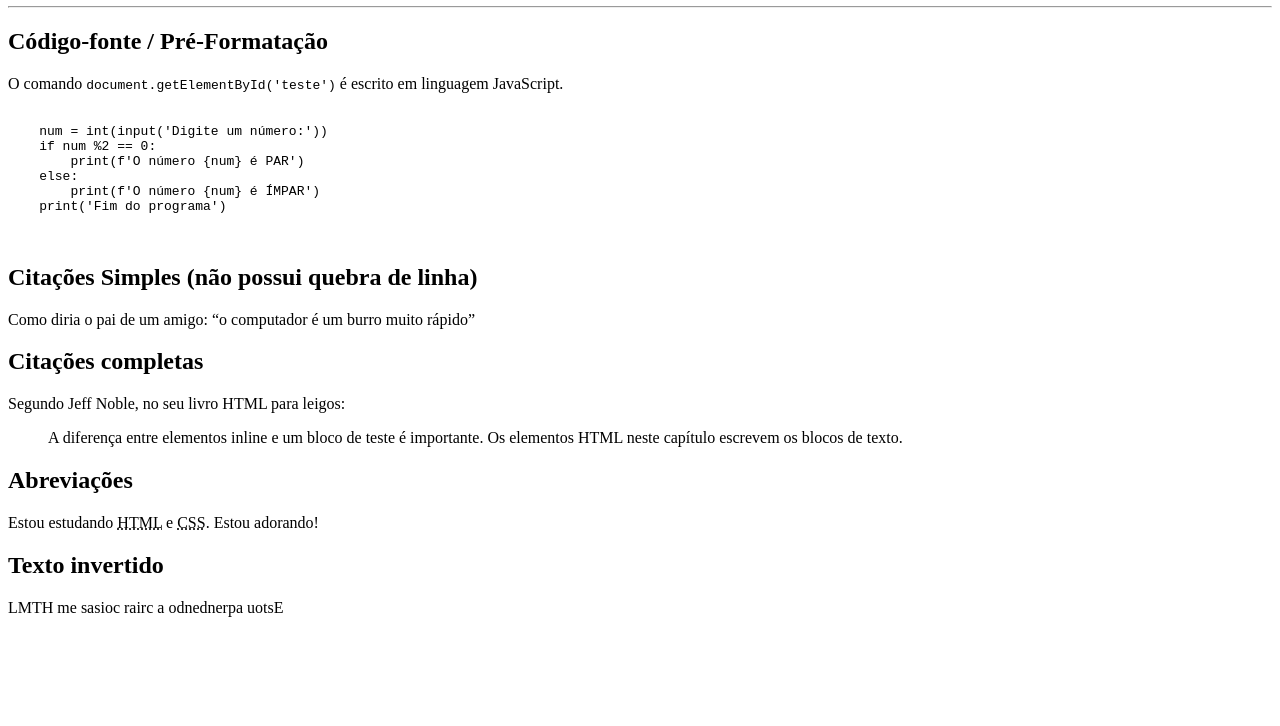
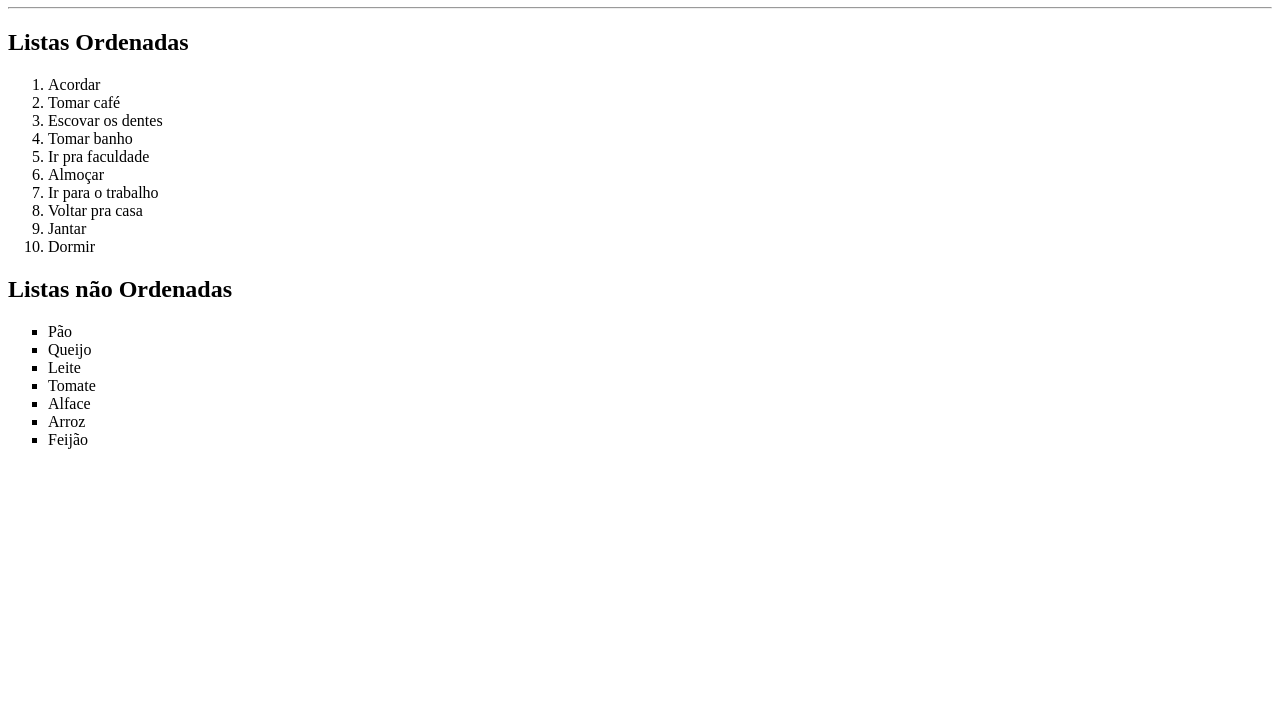
Before and after one commit to PaMis2/ESTUDOS-FRONT-END, a plain HTML site: page html-css/exercicios/ex009/index.html in a window 1280 px wide. Shown: the part 74-800 px from the top of the page. Drawn offline with Linux system fonts and the light colour scheme.

Commit message:
02/05/2023

```diff
--- a/html-css/exercicios/ex009/index.html
+++ b/html-css/exercicios/ex009/index.html
@@ -5,50 +5,39 @@
     <meta http-equiv="X-UA-Compatible" content="IE=edge">
     <meta name="viewport" content="width=device-width, initial-scale=1.0">
     <link rel="shortcut icon" href="favicon.ico" type="image/x-icon">
-    <title>Outras Formatações</title>
+    <title>Listas</title>
 </head>
 <body>
-    <h1>Outras Formatações</h1>
+    <h1>Trabalhando com Listas &#x1f4dd;</h1>
     <hr>
-    <h2>Código-fonte / Pré-Formatação</h2>
-    <p>O comando <code>document.getElementById('teste')</code> é escrito em linguagem JavaScript.</p>
-    <!--
-        Fonte monoespaçadas: dão o mesmo espaço para cada letra das palavras.
-        Usar a tag "code".
+    <h2>Listas Ordenadas</h2>
+    <ol type="1">
+        <!--
+            O </li> se tornou opcional na HTML5
+            types: 1 A a I i
 
-        O "code" não usa identação no código!
-        Usar a tag "pre" e mesclar com a tag "code".
-    -->
-    <!--Código Python a seguir-->
-        <pre>
-            <code>
-    num = int(input('Digite um número:'))
-    if num %2 == 0:
-        print(f'O número {num} é PAR')
-    else:
-        print(f'O número {num} é ÍMPAR')
-    print('Fim do programa')
-            </code>
-        </pre>
-        <!--Usar "SHIFT+TAB" para colocar o código à esquerda e "TAB" para a direita.-->
-        <h2>Citações Simples (não possui quebra de linha)</h2>
-        <p>Como diria o pai de um amigo: <q>o computador é um burro muito rápido</q> </p>
-        <!--Usar a tag "q" para CITAÇÕES! -->
-        <h2>Citações completas</h2>
-        <p>Segundo Jeff Noble, no seu livro HTML para leigos:</p>
-        <blockquote cite="https://www.google.com.br/books/edition/HTML_XHTML_and_CSS_For_Dummies/oWkeeH6ik1MC?hl=en&gbpv=0">
-            A diferença entre elementos inline e um bloco de teste é importante. Os elementos HTML neste capítulo escrevem os blocos de texto.
-        </blockquote>
-
-        <!--blockquote serve para uma citação maior ou completa. Tem quebra de linhas e um deslocamento para a lateral direita.
-
-            O "cite" visualmente nao vai aparecer nada mas nos mecanismos de buscas, a parte interna do site vai saber que a citação está referenciando o livro que está disponivel no endereço (mesmo que parcialmente).
+            ***Para deixar o código mais organizado, se não for utilizar o </li> tirar de todo o trecho de código***
         -->
-        <h2>Abreviações</h2>
-        <p>Estou estudando <abbr title="HyperText Markup Language">HTML</abbr> e <abbr title="Cascading Style Sheets">CSS</abbr>. Estou adorando!</p>
-        <!--A tag "abbr" adiciona o significado das siglas.-->
-        <h2>Texto invertido</h2>
-        <p><bdo dir="rtl">Estou aprendendo a criar coisas em HTML</bdo></p>
-        <!--A tag "bdo" muda a direção das palavras da esquerda para à direita ou da direita para à esquerda.-->
+        <li>Acordar</li>
+        <li>Tomar café</li>
+        <li>Escovar os dentes</li>
+        <li>Tomar banho</li>
+        <li>Ir pra faculdade</li>
+        <li>Almoçar</li>
+        <li>Ir para o trabalho</li>
+        <li>Voltar pra casa</li>
+        <li>Jantar</li>
+        <li>Dormir</li>
+    </ol>
+    <h2>Listas não Ordenadas</h2>
+    <ul type="square"> <!--Types: disc, circle, square -->
+        <li>Pão</li>
+        <li>Queijo</li>
+        <li>Leite</li>
+        <li>Tomate</li>
+        <li>Alface</li>
+        <li>Arroz</li>
+        <li>Feijão</li>
+    </ul>
 </body>
 </html>
```
Also changed, not shown: html-css/exercicios/ex008b/index.html (added, +54 -0 lines), html-css/exercicios/ex008b/favicon.ico (added).
